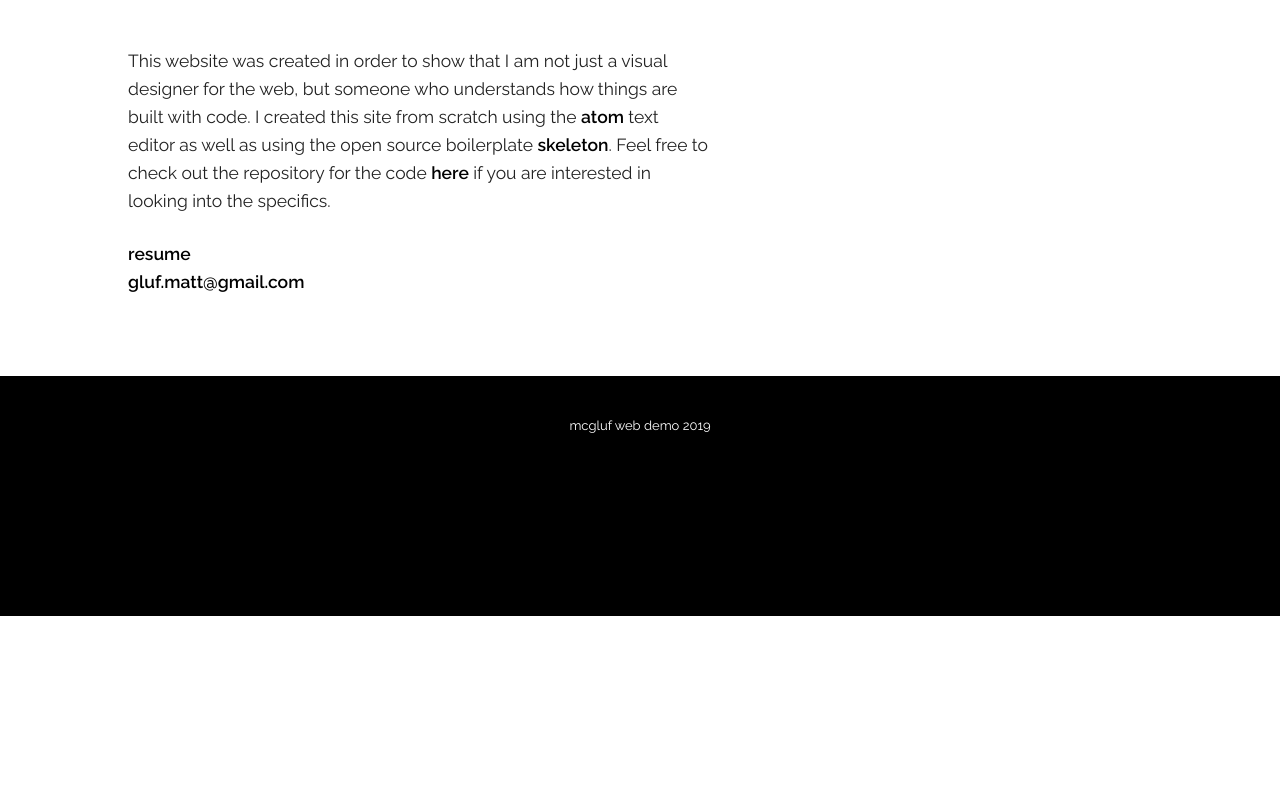
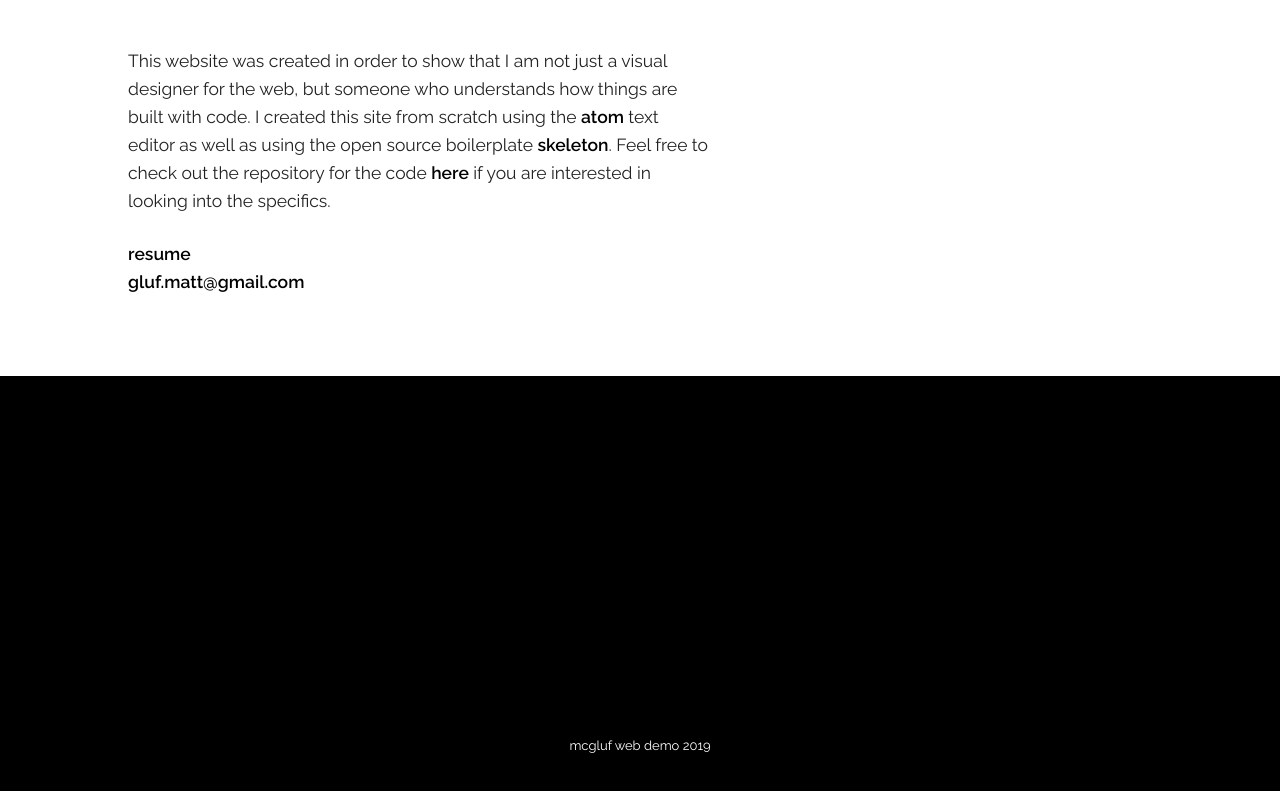
Before and after one commit to mgluf/mgluf.github.io, a plain HTML site: page index.html in a window 1280 px wide. Shown: the part 219-1010 px from the top of the page. Before the commit the page ends 835 px from the top, so only its background shows below. Drawn offline with Linux system fonts and the light colour scheme.

Commit message:
Footer Update

```diff
--- a/css/gluf.css
+++ b/css/gluf.css
@@ -40,8 +40,11 @@
   font-size: 1.3rem;
   bottom: 0;
   margin-top: 10vh;
-  min-height: 25vh;
+  min-height: 50vh;
   overflow-y: hidden;
+}
+.footer p{
+  margin-top: 25%;
 }
 
 
```
Also changed, not shown: 1 other file.
